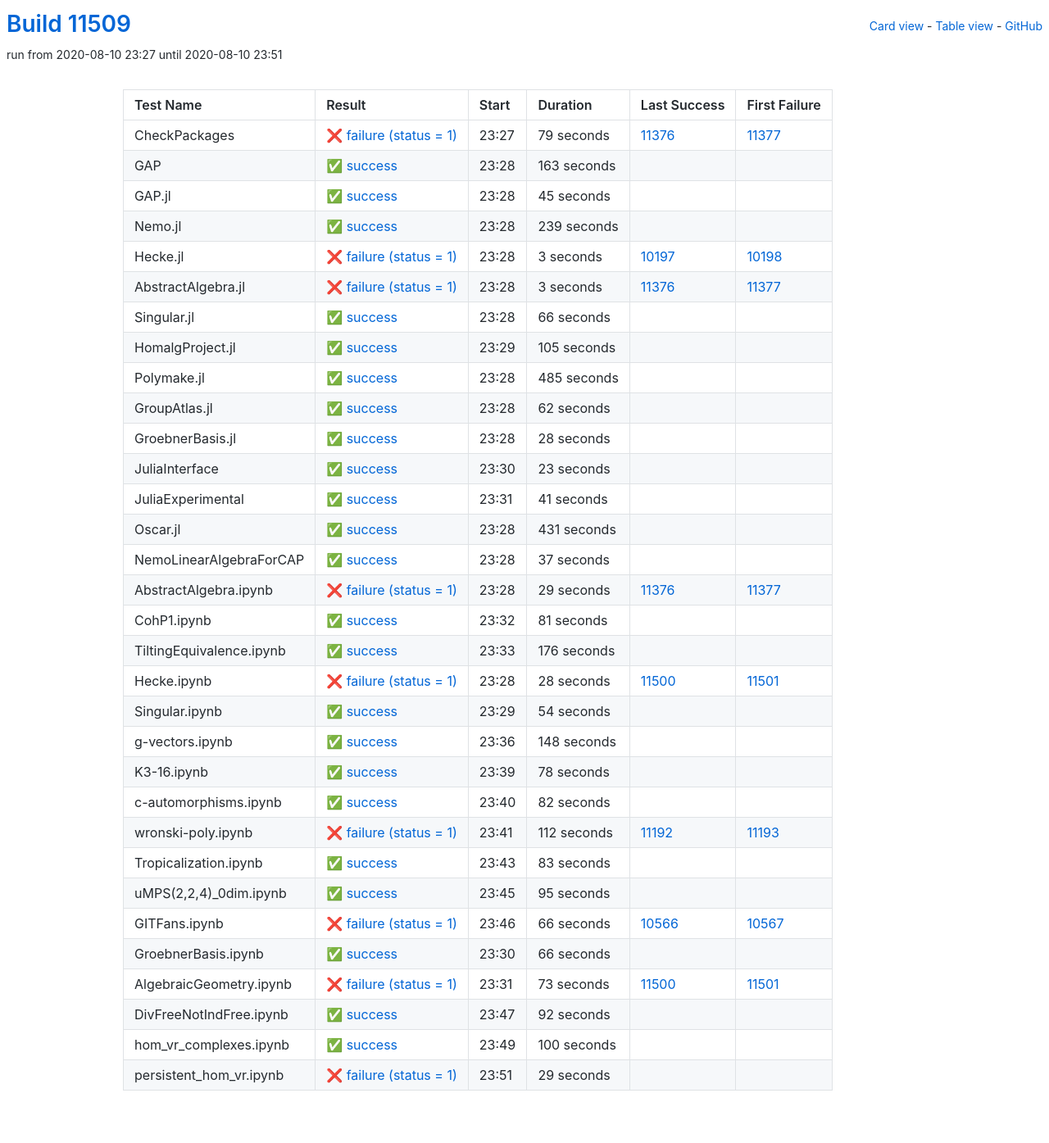
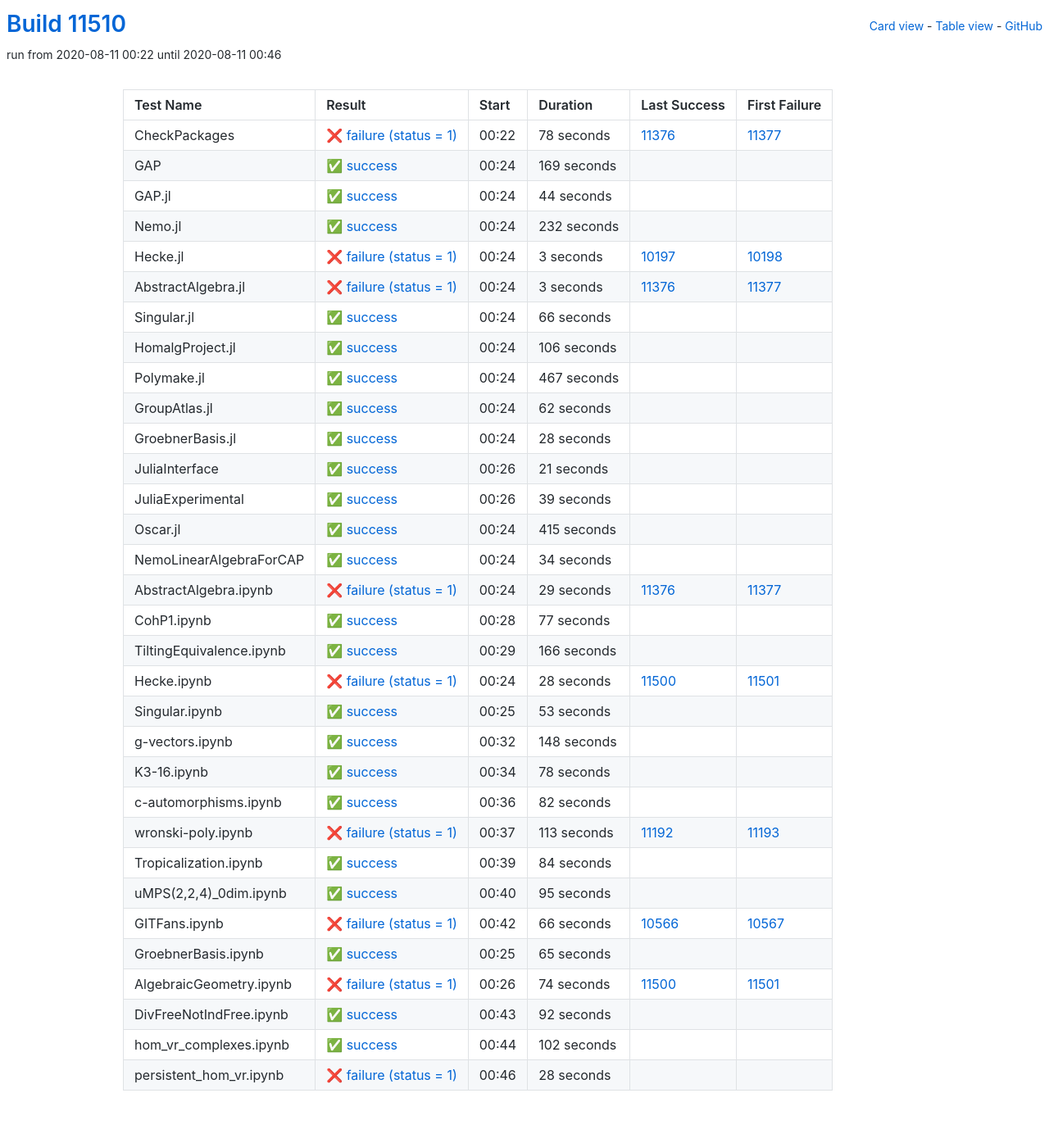
Before and after one commit to oscar-system/oscar-ci-status, a Jekyll site: the page built from table.html, in a window 1280 px wide. Shown: the whole page at 82% size. Built offline with Jekyll 4.4.1, drawn with Linux system fonts in a browser that asks for light colours.

Commit message:
Build #11510

```diff
--- a/_data/ci.yml
+++ b/_data/ci.yml
@@ -1,6 +1,6 @@
 ---
-build: 11509
-build_url: https://oscarci.mathematik.uni-kl.de/job/oscar/11509/
+build: 11510
+build_url: https://oscarci.mathematik.uni-kl.de/job/oscar/11510/
 job: oscar
 organization: oscar-system
 repo: oscar-ci-status
@@ -8,56 +8,56 @@
 tests:
 - name: CheckPackages
   id: checkpackages
-  log: https://oscarci.mathematik.uni-kl.de/job/oscar/11509/artifact/logs/build-11509/CheckPackages.log
-  start: 2020-08-10 23:27
+  log: https://oscarci.mathematik.uni-kl.de/job/oscar/11510/artifact/logs/build-11510/CheckPackages.log
+  start: 2020-08-11 00:22
   success: false
   exitcode: 1
   status: failure
-  duration: 79
+  duration: 78
   last_success: 11376
   last_success_url: https://oscarci.mathematik.uni-kl.de/job/oscar/11376/
   first_failure: 11377
   first_failure_url: https://oscarci.mathematik.uni-kl.de/job/oscar/11377/
 - name: GAP
   id: gap
-  log: https://oscarci.mathematik.uni-kl.de/job/oscar/11509/artifact/logs/build-11509/GAP.log
-  start: 2020-08-10 23:28
+  log: https://oscarci.mathematik.uni-kl.de/job/oscar/11510/artifact/logs/build-11510/GAP.log
+  start: 2020-08-11 00:24
   success: true
   exitcode: 0
   status: success
-  duration: 163
+  duration: 169
   last_success: false
   last_success_url:
   first_failure: false
   first_failure_url:
 - name: GAP.jl
   id: gap-jl
-  log: https://oscarci.mathematik.uni-kl.de/job/oscar/11509/artifact/logs/build-11509/GAP.jl.log
-  start: 2020-08-10 23:28
+  log: https://oscarci.mathematik.uni-kl.de/job/oscar/11510/artifact/logs/build-11510/GAP.jl.log
+  start: 2020-08-11 00:24
   success: true
   exitcode: 0
   status: success
-  duration: 45
+  duration: 44
   last_success: false
   last_success_url:
   first_failure: false
   first_failure_url:
 - name: Nemo.jl
   id: nemo-jl
-  log: https://oscarci.mathematik.uni-kl.de/job/oscar/11509/artifact/logs/build-11509/Nemo.jl.log
-  start: 2020-08-10 23:28
+  log: https://oscarci.mathematik.uni-kl.de/job/oscar/11510/artifact/logs/build-11510/Nemo.jl.log
+  start: 2020-08-11 00:24
   success: true
   exitcode: 0
   status: success
-  duration: 239
+  duration: 232
   last_success: false
   last_success_url:
   first_failure: false
   first_failure_url:
 - name: Hecke.jl
   id: hecke-jl
-  log: https://oscarci.mathematik.uni-kl.de/job/oscar/11509/artifact/logs/build-11509/Hecke.jl.log
-  start: 2020-08-10 23:28
+  log: https://oscarci.mathematik.uni-kl.de/job/oscar/11510/artifact/logs/build-11510/Hecke.jl.log
+  start: 2020-08-11 00:24
   success: false
   exitcode: 1
   status: failure
@@ -68,8 +68,8 @@
   first_failure_url: https://oscarci.mathematik.uni-kl.de/job/oscar/10198/
 - name: AbstractAlgebra.jl
   id: abstractalgebra-jl
-  log: https://oscarci.mathematik.uni-kl.de/job/oscar/11509/artifact/logs/build-11509/AbstractAlgebra.jl.log
-  start: 2020-08-10 23:28
+  log: https://oscarci.mathematik.uni-kl.de/job/oscar/11510/artifact/logs/build-11510/AbstractAlgebra.jl.log
+  start: 2020-08-11 00:24
   success: false
   exitcode: 1
   status: failure
@@ -80,8 +80,8 @@
   first_failure_url: https://oscarci.mathematik.uni-kl.de/job/oscar/11377/
 - name: Singular.jl
   id: singular-jl
-  log: https://oscarci.mathematik.uni-kl.de/job/oscar/11509/artifact/logs/build-11509/Singular.jl.log
-  start: 2020-08-10 23:28
+  log: https://oscarci.mathematik.uni-kl.de/job/oscar/11510/artifact/logs/build-11510/Singular.jl.log
+  start: 2020-08-11 00:24
   success: true
   exitcode: 0
   status: success
@@ -92,32 +92,32 @@
   first_failure_url:
 - name: HomalgProject.jl
   id: homalgproject-jl
-  log: https://oscarci.mathematik.uni-kl.de/job/oscar/11509/artifact/logs/build-11509/HomalgProject.jl.log
-  start: 2020-08-10 23:29
+  log: https://oscarci.mathematik.uni-kl.de/job/oscar/11510/artifact/logs/build-11510/HomalgProject.jl.log
+  start: 2020-08-11 00:24
   success: true
   exitcode: 0
   status: success
-  duration: 105
+  duration: 106
   last_success: false
   last_success_url:
   first_failure: false
   first_failure_url:
 - name: Polymake.jl
   id: polymake-jl
-  log: https://oscarci.mathematik.uni-kl.de/job/oscar/11509/artifact/logs/build-11509/Polymake.jl.log
-  start: 2020-08-10 23:28
+  log: https://oscarci.mathematik.uni-kl.de/job/oscar/11510/artifact/logs/build-11510/Polymake.jl.log
+  start: 2020-08-11 00:24
   success: true
   exitcode: 0
   status: success
-  duration: 485
+  duration: 467
   last_success: false
   last_success_url:
   first_failure: false
   first_failure_url:
 - name: GroupAtlas.jl
   id: groupatlas-jl
-  log: https://oscarci.mathematik.uni-kl.de/job/oscar/11509/artifact/logs/build-11509/GroupAtlas.jl.log
-  start: 2020-08-10 23:28
+  log: https://oscarci.mathematik.uni-kl.de/job/oscar/11510/artifact/logs/build-11510/GroupAtlas.jl.log
+  start: 2020-08-11 00:24
   success: true
   exitcode: 0
   status: success
@@ -128,8 +128,8 @@
   first_failure_url:
 - name: GroebnerBasis.jl
   id: groebnerbasis-jl
-  log: https://oscarci.mathematik.uni-kl.de/job/oscar/11509/artifact/logs/build-11509/GroebnerBasis.jl.log
-  start: 2020-08-10 23:28
+  log: https://oscarci.mathematik.uni-kl.de/job/oscar/11510/artifact/logs/build-11510/GroebnerBasis.jl.log
+  start: 2020-08-11 00:24
   success: true
   exitcode: 0
   status: success
@@ -140,56 +140,56 @@
   first_failure_url:
 - name: JuliaInterface
   id: juliainterface
-  log: https://oscarci.mathematik.uni-kl.de/job/oscar/11509/artifact/logs/build-11509/JuliaInterface.log
-  start: 2020-08-10 23:30
+  log: https://oscarci.mathematik.uni-kl.de/job/oscar/11510/artifact/logs/build-11510/JuliaInterface.log
+  start: 2020-08-11 00:26
   success: true
   exitcode: 0
   status: success
-  duration: 23
+  duration: 21
   last_success: false
   last_success_url:
   first_failure: false
   first_failure_url:
 - name: JuliaExperimental
   id: juliaexperimental
-  log: https://oscarci.mathematik.uni-kl.de/job/oscar/11509/artifact/logs/build-11509/JuliaExperimental.log
-  start: 2020-08-10 23:31
+  log: https://oscarci.mathematik.uni-kl.de/job/oscar/11510/artifact/logs/build-11510/JuliaExperimental.log
+  start: 2020-08-11 00:26
   success: true
   exitcode: 0
   status: success
-  duration: 41
+  duration: 39
   last_success: false
   last_success_url:
   first_failure: false
   first_failure_url:
 - name: Oscar.jl
   id: oscar-jl
-  log: https://oscarci.mathematik.uni-kl.de/job/oscar/11509/artifact/logs/build-11509/Oscar.jl.log
-  start: 2020-08-10 23:28
+  log: https://oscarci.mathematik.uni-kl.de/job/oscar/11510/artifact/logs/build-11510/Oscar.jl.log
+  start: 2020-08-11 00:24
   success: true
   exitcode: 0
   status: success
-  duration: 431
+  duration: 415
   last_success: false
   last_success_url:
   first_failure: false
   first_failure_url:
 - name: NemoLinearAlgebraForCAP
   id: nemolinearalgebraforcap
-  log: https://oscarci.mathematik.uni-kl.de/job/oscar/11509/artifact/logs/build-11509/NemoLinearAlgebraForCAP.log
-  start: 2020-08-10 23:28
+  log: https://oscarci.mathematik.uni-kl.de/job/oscar/11510/artifact/logs/build-11510/NemoLinearAlgebraForCAP.log
+  start: 2020-08-11 00:24
   success: true
   exitcode: 0
   status: success
-  duration: 37
+  duration: 34
   last_success: false
   last_success_url:
   first_failure: false
   first_failure_url:
 - name: AbstractAlgebra.ipynb
   id: abstractalgebra-ipynb
-  log: https://oscarci.mathematik.uni-kl.de/job/oscar/11509/artifact/logs/build-11509/AbstractAlgebra.ipynb.log
-  start: 2020-08-10 23:28
+  log: https://oscarci.mathematik.uni-kl.de/job/oscar/11510/artifact/logs/build-11510/AbstractAlgebra.ipynb.log
+  start: 2020-08-11 00:24
   success: false
   exitcode: 1
   status: failure
@@ -200,32 +200,32 @@
   first_failure_url: https://oscarci.mathematik.uni-kl.de/job/oscar/11377/
 - name: CohP1.ipynb
   id: cohp1-ipynb
-  log: https://oscarci.mathematik.uni-kl.de/job/oscar/11509/artifact/logs/build-11509/CohP1.ipynb.log
-  start: 2020-08-10 23:32
+  log: https://oscarci.mathematik.uni-kl.de/job/oscar/11510/artifact/logs/build-11510/CohP1.ipynb.log
+  start: 2020-08-11 00:28
   success: true
   exitcode: 0
   status: success
-  duration: 81
+  duration: 77
   last_success: false
   last_success_url:
   first_failure: false
   first_failure_url:
 - name: TiltingEquivalence.ipynb
   id: tiltingequivalence-ipynb
-  log: https://oscarci.mathematik.uni-kl.de/job/oscar/11509/artifact/logs/build-11509/TiltingEquivalence.ipynb.log
-  start: 2020-08-10 23:33
+  log: https://oscarci.mathematik.uni-kl.de/job/oscar/11510/artifact/logs/build-11510/TiltingEquivalence.ipynb.log
+  start: 2020-08-11 00:29
   success: true
   exitcode: 0
   status: success
-  duration: 176
+  duration: 166
   last_success: false
   last_success_url:
   first_failure: false
   first_failure_url:
 - name: Hecke.ipynb
   id: hecke-ipynb
-  log: https://oscarci.mathematik.uni-kl.de/job/oscar/11509/artifact/logs/build-11509/Hecke.ipynb.log
-  start: 2020-08-10 23:28
+  log: https://oscarci.mathematik.uni-kl.de/job/oscar/11510/artifact/logs/build-11510/Hecke.ipynb.log
+  start: 2020-08-11 00:24
   success: false
   exitcode: 1
   status: failure
@@ -236,20 +236,20 @@
   first_failure_url: https://oscarci.mathematik.uni-kl.de/job/oscar/11501/
 - name: Singular.ipynb
   id: singular-ipynb
-  log: https://oscarci.mathematik.uni-kl.de/job/oscar/11509/artifact/logs/build-11509/Singular.ipynb.log
-  start: 2020-08-10 23:29
+  log: https://oscarci.mathematik.uni-kl.de/job/oscar/11510/artifact/logs/build-11510/Singular.ipynb.log
+  start: 2020-08-11 00:25
   success: true
   exitcode: 0
   status: success
-  duration: 54
+  duration: 53
   last_success: false
   last_success_url:
   first_failure: false
   first_failure_url:
 - name: g-vectors.ipynb
   id: g-vectors-ipynb
-  log: https://oscarci.mathematik.uni-kl.de/job/oscar/11509/artifact/logs/build-11509/g-vectors.ipynb.log
-  start: 2020-08-10 23:36
+  log: https://oscarci.mathematik.uni-kl.de/job/oscar/11510/artifact/logs/build-11510/g-vectors.ipynb.log
+  start: 2020-08-11 00:32
   success: true
   exitcode: 0
   status: success
@@ -260,8 +260,8 @@
   first_failure_url:
 - name: K3-16.ipynb
   id: k3-16-ipynb
-  log: https://oscarci.mathematik.uni-kl.de/job/oscar/11509/artifact/logs/build-11509/K3-16.ipynb.log
-  start: 2020-08-10 23:39
+  log: https://oscarci.mathematik.uni-kl.de/job/oscar/11510/artifact/logs/build-11510/K3-16.ipynb.log
+  start: 2020-08-11 00:34
   success: true
   exitcode: 0
   status: success
@@ -272,8 +272,8 @@
   first_failure_url:
 - name: c-automorphisms.ipynb
   id: c-automorphisms-ipynb
-  log: https://oscarci.mathematik.uni-kl.de/job/oscar/11509/artifact/logs/build-11509/c-automorphisms.ipynb.log
-  start: 2020-08-10 23:40
+  log: https://oscarci.mathematik.uni-kl.de/job/oscar/11510/artifact/logs/build-11510/c-automorphisms.ipynb.log
+  start: 2020-08-11 00:36
   success: true
   exitcode: 0
   status: success
@@ -284,32 +284,32 @@
   first_failure_url:
 - name: wronski-poly.ipynb
   id: wronski-poly-ipynb
-  log: https://oscarci.mathematik.uni-kl.de/job/oscar/11509/artifact/logs/build-11509/wronski-poly.ipynb.log
-  start: 2020-08-10 23:41
+  log: https://oscarci.mathematik.uni-kl.de/job/oscar/11510/artifact/logs/build-11510/wronski-poly.ipynb.log
+  start: 2020-08-11 00:37
   success: false
   exitcode: 1
   status: failure
-  duration: 112
+  duration: 113
   last_success: 11192
   last_success_url: https://oscarci.mathematik.uni-kl.de/job/oscar/11192/
   first_failure: 11193
   first_failure_url: https://oscarci.mathematik.uni-kl.de/job/oscar/11193/
 - name: Tropicalization.ipynb
   id: tropicalization-ipynb
-  log: https://oscarci.mathematik.uni-kl.de/job/oscar/11509/artifact/logs/build-11509/Tropicalization.ipynb.log
-  start: 2020-08-10 23:43
+  log: https://oscarci.mathematik.uni-kl.de/job/oscar/11510/artifact/logs/build-11510/Tropicalization.ipynb.log
+  start: 2020-08-11 00:39
   success: true
   exitcode: 0
   status: success
-  duration: 83
+  duration: 84
   last_success: false
   last_success_url:
   first_failure: false
   first_failure_url:
 - name: uMPS(2,2,4)_0dim.ipynb
   id: umps-2-2-4-0dim-ipynb
-  log: https://oscarci.mathematik.uni-kl.de/job/oscar/11509/artifact/logs/build-11509/uMPS-2-2-4-_0dim.ipynb.log
-  start: 2020-08-10 23:45
+  log: https://oscarci.mathematik.uni-kl.de/job/oscar/11510/artifact/logs/build-11510/uMPS-2-2-4-_0dim.ipynb.log
+  start: 2020-08-11 00:40
   success: true
   exitcode: 0
   status: success
@@ -320,8 +320,8 @@
   first_failure_url:
 - name: GITFans.ipynb
   id: gitfans-ipynb
-  log: https://oscarci.mathematik.uni-kl.de/job/oscar/11509/artifact/logs/build-11509/GITFans.ipynb.log
-  start: 2020-08-10 23:46
+  log: https://oscarci.mathematik.uni-kl.de/job/oscar/11510/artifact/logs/build-11510/GITFans.ipynb.log
+  start: 2020-08-11 00:42
   success: false
   exitcode: 1
   status: failure
@@ -332,32 +332,32 @@
   first_failure_url: https://oscarci.mathematik.uni-kl.de/job/oscar/10567/
 - name: GroebnerBasis.ipynb
   id: groebnerbasis-ipynb
-  log: https://oscarci.mathematik.uni-kl.de/job/oscar/11509/artifact/logs/build-11509/GroebnerBasis.ipynb.log
-  start: 2020-08-10 23:30
+  log: https://oscarci.mathematik.uni-kl.de/job/oscar/11510/artifact/logs/build-11510/GroebnerBasis.ipynb.log
+  start: 2020-08-11 00:25
   success: true
   exitcode: 0
   status: success
-  duration: 66
+  duration: 65
   last_success: false
   last_success_url:
   first_failure: false
   first_failure_url:
 - name: AlgebraicGeometry.ipynb
   id: algebraicgeometry-ipynb
-  log: https://oscarci.mathematik.uni-kl.de/job/oscar/11509/artifact/logs/build-11509/AlgebraicGeometry.ipynb.log
-  start: 2020-08-10 23:31
+  log: https://oscarci.mathematik.uni-kl.de/job/oscar/11510/artifact/logs/build-11510/AlgebraicGeometry.ipynb.log
+  start: 2020-08-11 00:26
   success: false
   exitcode: 1
   status: failure
-  duration: 73
+  duration: 74
   last_success: 11500
   last_success_url: https://oscarci.mathematik.uni-kl.de/job/oscar/11500/
   first_failure: 11501
   first_failure_url: https://oscarci.mathematik.uni-kl.de/job/oscar/11501/
 - name: DivFreeNotIndFree.ipynb
   id: divfreenotindfree-ipynb
-  log: https://oscarci.mathematik.uni-kl.de/job/oscar/11509/artifact/logs/build-11509/DivFreeNotIndFree.ipynb.log
-  start: 2020-08-10 23:47
+  log: https://oscarci.mathematik.uni-kl.de/job/oscar/11510/artifact/logs/build-11510/DivFreeNotIndFree.ipynb.log
+  start: 2020-08-11 00:43
   success: true
   exitcode: 0
   status: success
@@ -368,24 +368,24 @@
   first_failure_url:
 - name: hom_vr_complexes.ipynb
   id: hom-vr-complexes-ipynb
-  log: https://oscarci.mathematik.uni-kl.de/job/oscar/11509/artifact/logs/build-11509/hom_vr_complexes.ipynb.log
-  start: 2020-08-10 23:49
+  log: https://oscarci.mathematik.uni-kl.de/job/oscar/11510/artifact/logs/build-11510/hom_vr_complexes.ipynb.log
+  start: 2020-08-11 00:44
   success: true
   exitcode: 0
   status: success
-  duration: 100
+  duration: 102
   last_success: false
   last_success_url:
   first_failure: false
   first_failure_url:
 - name: persistent_hom_vr.ipynb
   id: persistent-hom-vr-ipynb
-  log: https://oscarci.mathematik.uni-kl.de/job/oscar/11509/artifact/logs/build-11509/persistent_hom_vr.ipynb.log
-  start: 2020-08-10 23:51
+  log: https://oscarci.mathematik.uni-kl.de/job/oscar/11510/artifact/logs/build-11510/persistent_hom_vr.ipynb.log
+  start: 2020-08-11 00:46
   success: false
   exitcode: 1
   status: failure
-  duration: 29
+  duration: 28
   last_success: false
   last_success_url:
   first_failure: false
```
Also changed, not shown: README.md.
